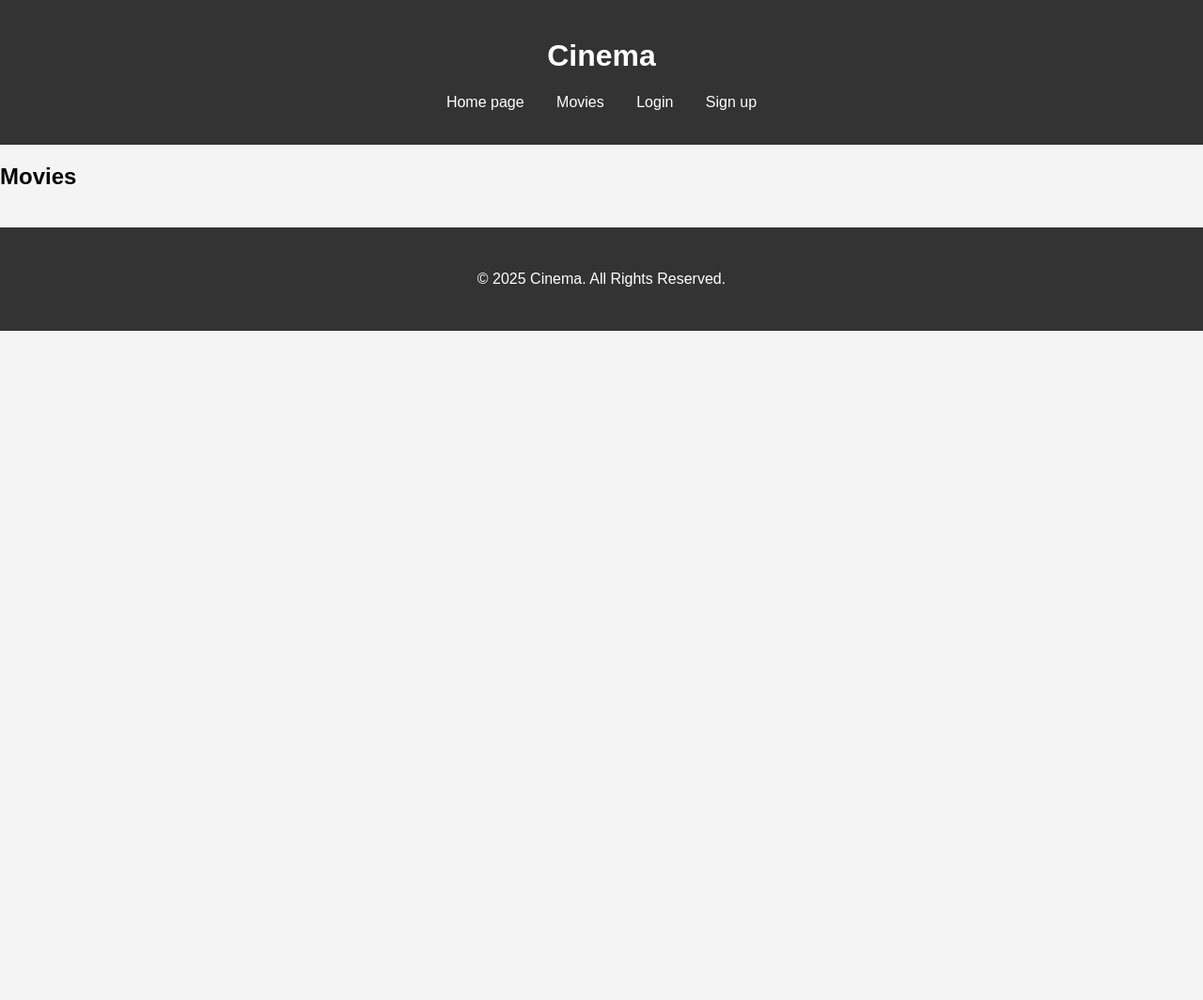
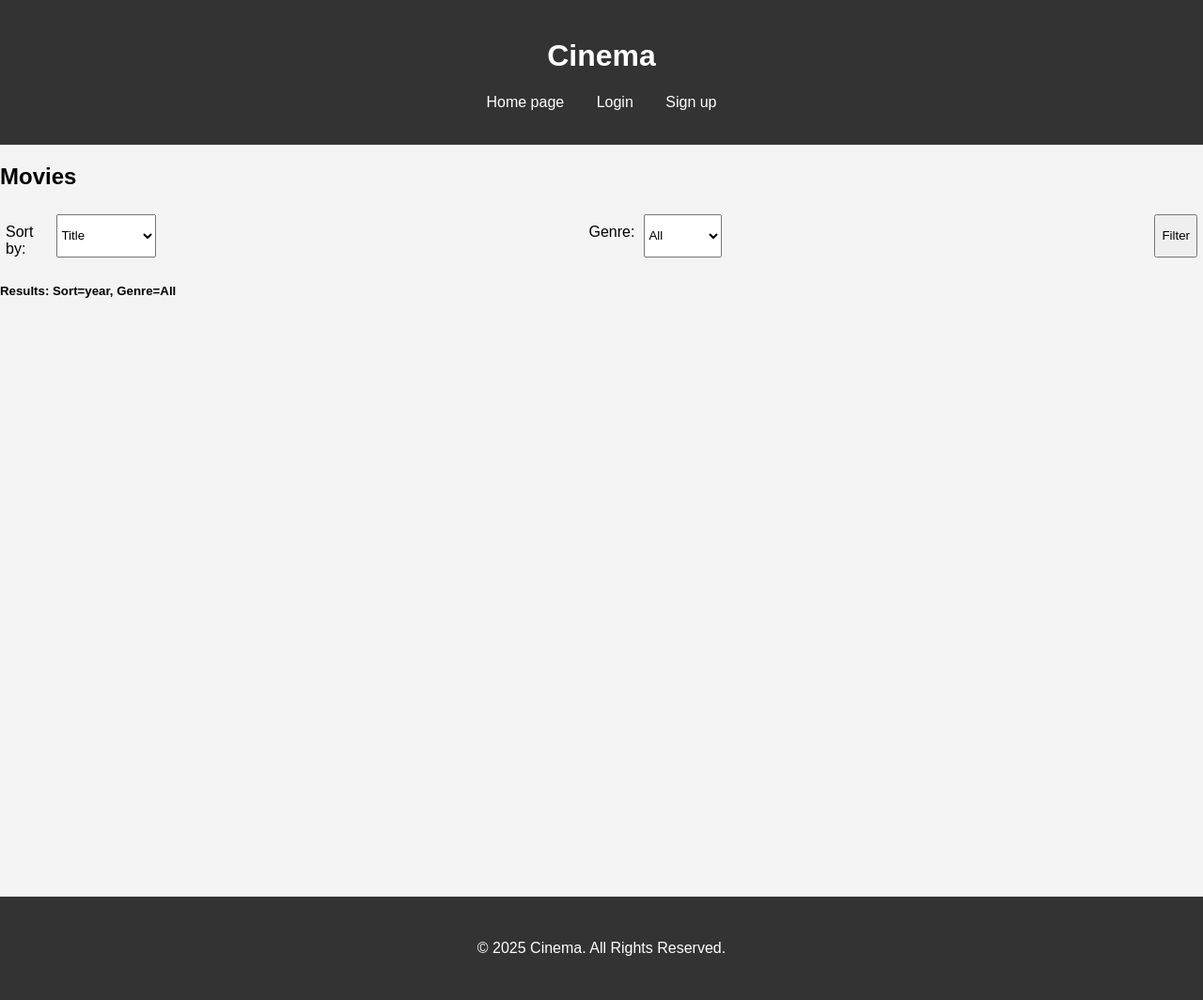
Before and after one commit to AlexanderSh11/films_app, a Django app: page / in a window 1280 px wide. Shown: the whole page at 94% size. Before the commit the page ends 352 px from the top, so only its background shows below. Run offline with Django 5.2, Linux system fonts and the light colour scheme; data that the repository does not hold is empty.

Commit message:
Сортировка по названию, оценке и году и фильтрация по жанрам.

```diff
--- a/app/views.py
+++ b/app/views.py
@@ -6,5 +6,22 @@ class HomePageView(TemplateView):
     template_name = 'home.html'
     def get_context_data(self, **kwargs):
         context = super().get_context_data(**kwargs)
-        context['movies'] = Movie.objects.all()[:100]
+        request = self.request
+        genre = request.GET.get('genre', 'All')
+        sort = request.GET.get('sort', 'year')
+        if genre != 'All':
+            movies = Movie.objects.filter(genre=genre)
+        else:
+            movies = Movie.objects.all()
+        if sort == 'title':
+            movies = movies.order_by('name', 'year')
+        elif sort == 'highest score':
+            movies = movies.filter(score__isnull=False).order_by('-score')
+        elif sort == 'lowest score':
+            movies = movies.filter(score__isnull=False).order_by('score')
+        elif sort == 'year':
+            movies = movies.order_by('year', 'name')
+        context['selected_genre'] = genre
+        context['selected_sort'] = sort
+        context['movies'] = movies[:100]
         return context
--- a/static/css/style.css
+++ b/static/css/style.css
@@ -10,6 +10,12 @@ header {
     color: #fff;
     padding: 20px 0;
     text-align: center;
+}
+
+main {
+    display: flex;
+    flex-direction: column;
+    min-height: 100vh;
 }
 
 nav ul {
@@ -27,11 +33,35 @@ nav ul li a {
     text-decoration: none;
 }
 
+.filter-container {
+    border: 1px solid #f4f4f4;
+    padding: 5px;
+    display: flex;
+    justify-content: center;
+    border-radius: 5px;
+}
+
+.filter-container form {
+    display: flex;
+    flex-direction: row;
+}
+
+form label {
+    display: block;
+    margin-top: 10px;
+    margin-right: 10px;
+}
+
+form select {
+    margin-right: 460px;
+}
+
 .movie-gallery {
     display: flex;
     flex-wrap: wrap;
     justify-content: center;
     margin: 20px;
+    margin-top: 0px;
 }
 
 .movie-card {
--- a/templates/home.html
+++ b/templates/home.html
@@ -12,8 +12,8 @@
         <nav>
             <ul>
                 <li><a href="{% url 'home' %}">Home page</a></li>
-                <li><a href="">Movies</a></li>
                 {% if user.is_authenticated %}
+                    <li><a href="">Favorites</a></li>
                     <li><a href="">Profile: {{ user.username }}</a></li>
                     <li>
                         <form id="logout-form" method="post" action="{% url 'logout' %}" style="display: none;">
@@ -30,6 +30,34 @@
     </header>
     <main>
         <h2>Movies</h2>
+        <div class="filter-container">
+            <form method="get">
+                <label for="sort">Sort by: </label>
+                <select id="sort" name="sort">
+                    <option value="title">Title</option>
+                    <option value="highest score">Highest Score</option>
+                    <option value="lowest score">Lowest Score</option>
+                    <option value="year">Year</option>
+                </select>
+                <label for="genre">Genre: </label>
+                <select id="genre" name="genre">
+                    <option value="All">All</option>
+                    <option value="Action">Action</option>
+                    <option value="Adventure">Adventure</option>
+                    <option value="Animation">Animation</option>
+                    <option value="Biography">Biography</option>
+                    <option value="Comedy">Comedy</option>
+                    <option value="Crime">Crime</option>
+                    <option value="Drama">Drama</option>
+                    <option value="Family">Family</option>
+                    <option value="Fantasy">Fantasy</option>
+                    <option value="Horror">Horror</option>
+                    <option value="Sci-Fi">Sci-Fi</option>
+                </select>
+                <button type="submit">Filter</button>
+            </form>
+        </div>
+        <h5>Results: Sort={{ selected_sort }}, Genre={{ selected_genre }}</h5>
         <div class="movie-gallery">
             {% for movie in movies %}
             <div class="movie-card">
```
Also changed, not shown: templates/registration/login.html (+16 -1 lines), templates/signup.html (+16 -1 lines).
